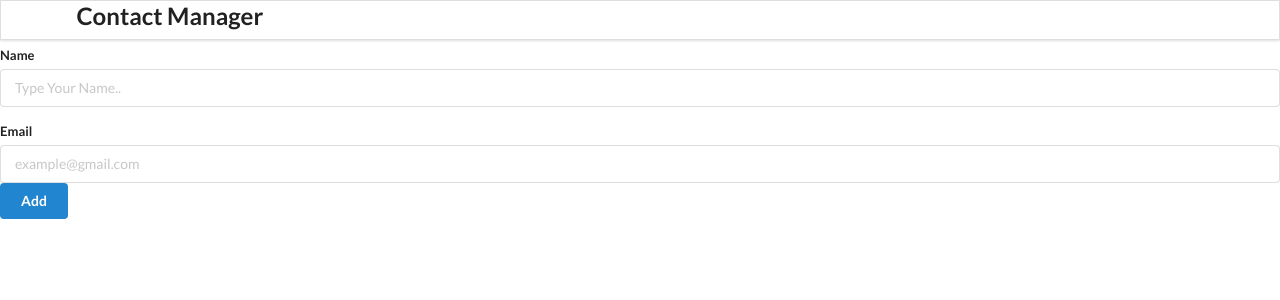
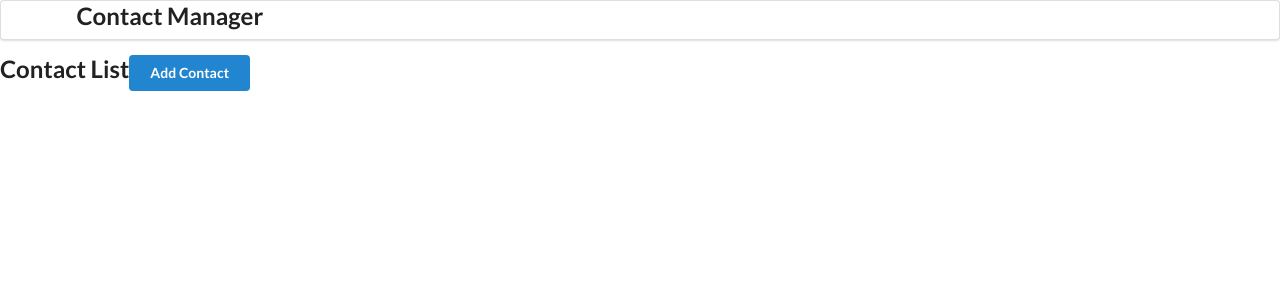
Before and after one commit to tanishnarang/Contact-app, a React (Create React App) app: page / in a window 1280 px wide. Shown: the top 300 px of the page. Built offline with nearby package versions, Linux system fonts and the light colour scheme.

Commit message:
using Route to redirect to pages

```diff
--- a/package.json
+++ b/package.json
@@ -8,6 +8,7 @@
     "@testing-library/user-event": "^13.5.0",
     "react": "^18.3.1",
     "react-dom": "^18.3.1",
+    "react-router-dom": "^6.26.1",
     "react-scripts": "5.0.1",
     "uuid": "^10.0.0",
     "uuidv4": "^6.2.13",
--- a/src/App.js
+++ b/src/App.js
@@ -1,5 +1,6 @@
 import React, { useState, useEffect } from "react";
 import { v4 as uuidv4 } from "uuid";
+import { BrowserRouter as Router, Routes, Route } from "react-router-dom";
 import Header from "./component/Header";
 import AddContact from "./component/AddContact";
 import ContactList from "./component/ContactList";
@@ -30,9 +31,24 @@ export default function App() {
   }, [contacts]);
   return (
     <div>
-      <Header />
-      <AddContact addContactHandler={addContactHandler} />
-      <ContactList contacts={contacts} getContactId={removeContactHandler} />
+      <Router>
+        <Header />
+        <Routes>
+          <Route
+            path="/"
+            element={
+              <ContactList
+                contacts={contacts}
+                getContactId={removeContactHandler}
+              />
+            }
+          />
+          <Route
+            path="/add"
+            element={<AddContact addContactHandler={addContactHandler} />}
+          />
+        </Routes>
+      </Router>
     </div>
   );
 }
--- a/src/component/AddContact.js
+++ b/src/component/AddContact.js
@@ -1,4 +1,5 @@
 import React from "react";
+import { withRouter } from "./withRouter";
 
 class AddContact extends React.Component {
   state = {
@@ -20,6 +21,7 @@ class AddContact extends React.Component {
 
     this.props.addContactHandler(newContact);
     this.setState({ name: "", email: "" });
+    this.props.navigate("/");
   };
 
   render() {
@@ -54,4 +56,4 @@ class AddContact extends React.Component {
   }
 }
 
-export default AddContact;
+export default withRouter(AddContact);
--- a/src/component/ContactCard.js
+++ b/src/component/ContactCard.js
@@ -11,7 +11,7 @@ const ContactCard = ({ contact, clickHandler }) => {
         <div>{email}</div>
       </div>
       <i
-        className="trash alternate outline icon ml-auto"
+        className="trash alternate outline icon ml-auto cursor-pointer"
         style={{ color: "red", float: "right" }}
         onClick={() => {
           clickHandler(id);
--- a/src/component/ContactList.js
+++ b/src/component/ContactList.js
@@ -1,4 +1,5 @@
 import React from "react";
+import { Link } from "react-router-dom";
 import ContactCard from "./ContactCard";
 const ContactList = ({ contacts, getContactId }) => {
   const deleteContactHandler = (id) => {
@@ -13,7 +14,17 @@ const ContactList = ({ contacts, getContactId }) => {
       />
     );
   });
-  return <div className="ui celled list">{renderedContactList}</div>;
+  return (
+    <div>
+      <h2>
+        Contact List
+        <Link to={"/add"}>
+          <button className="ui button blue right">Add Contact</button>
+        </Link>
+      </h2>
+      <div className="ui celled list">{renderedContactList}</div>
+    </div>
+  );
 };
 
 export default ContactList;
--- a/src/component/Header.js
+++ b/src/component/Header.js
@@ -1,6 +1,6 @@
 const Header = () => {
   return (
-    <div className="ui fixed menu">
+    <div className="ui  menu">
       <div className="ui container center">
         <h2>Contact Manager</h2>
       </div>
--- /dev/null
+++ b/src/component/withRouter.js
@@ -0,0 +1,8 @@
+import { useNavigate } from "react-router-dom";
+
+export function withRouter(Component) {
+  return (props) => {
+    const navigate = useNavigate();
+    return <Component {...props} navigate={navigate} />;
+  };
+}
```
Also changed, not shown: 1 other file (tests, documents, lock files or other folders).
